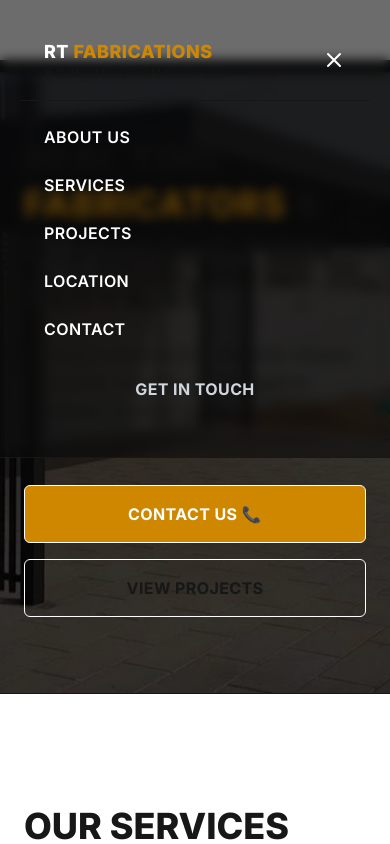
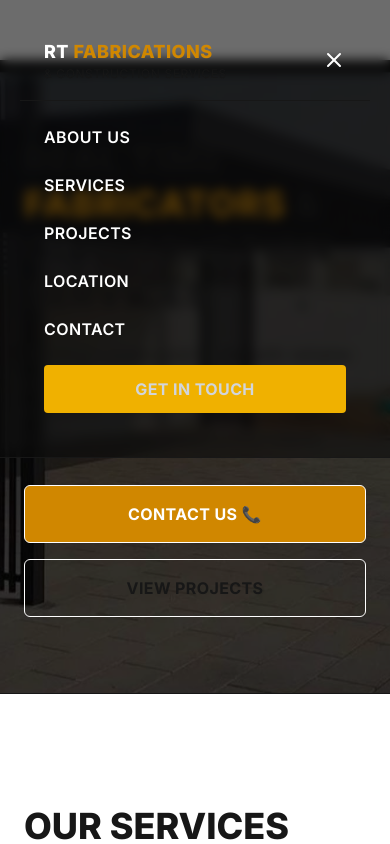
Before and after one commit to choche3/RTFCS, a Next.js app: page / in a window 390 px wide. Both pictures are taken after a click on the button 334 px from the left and 60 px from the top of the page. Shown: the top 844 px of the page. Built offline with nearby package versions, Linux system fonts and the light colour scheme.

Commit message:
removed the unused number from the footer for the kitwe location. changed the button on the mobile view

```diff
--- a/app/components/layout/Footer.tsx
+++ b/app/components/layout/Footer.tsx
@@ -43,7 +43,6 @@ export default function Footer() {
                         <div>
                             <p className="text-white font-semibold">Kitwe</p>
                             <p>Wusakile Round About</p>
-                            <p>+260 95 xxxxx</p>
                         </div>
                     </div>
                 </div>
--- a/app/components/layout/Navbar.tsx
+++ b/app/components/layout/Navbar.tsx
@@ -89,7 +89,7 @@ export default function Navbar(){
 
                     <Link
                         href="/contacts"
-                        className="block w-full text-center bg-industrial text-gray-300 py-3 uppercase font-bold tracking-wide"
+                        className="block w-full text-center bg-yellow-500 text-gray-300 py-3 rounded-sm uppercase font-bold tracking-wide"
                         onClick={() => setIsOpen(false)}
                     >
                         Get in Touch
```
